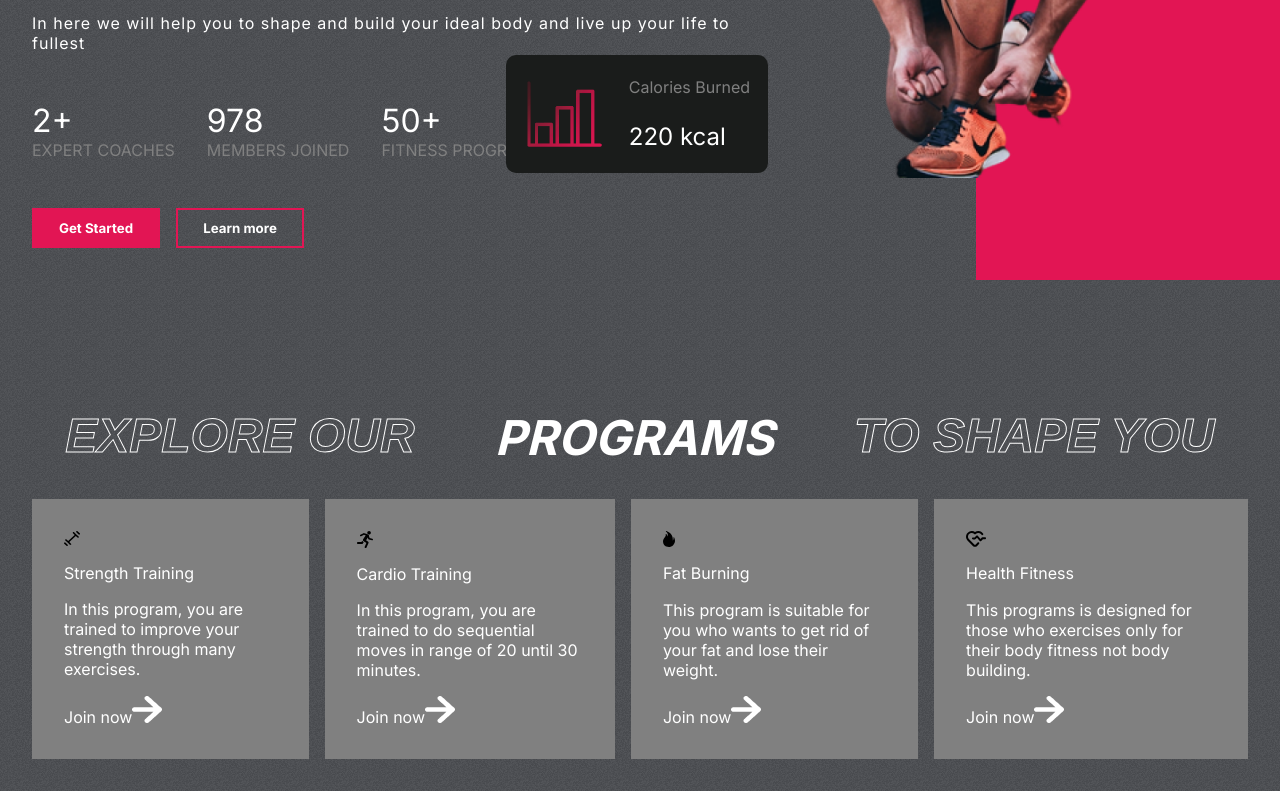
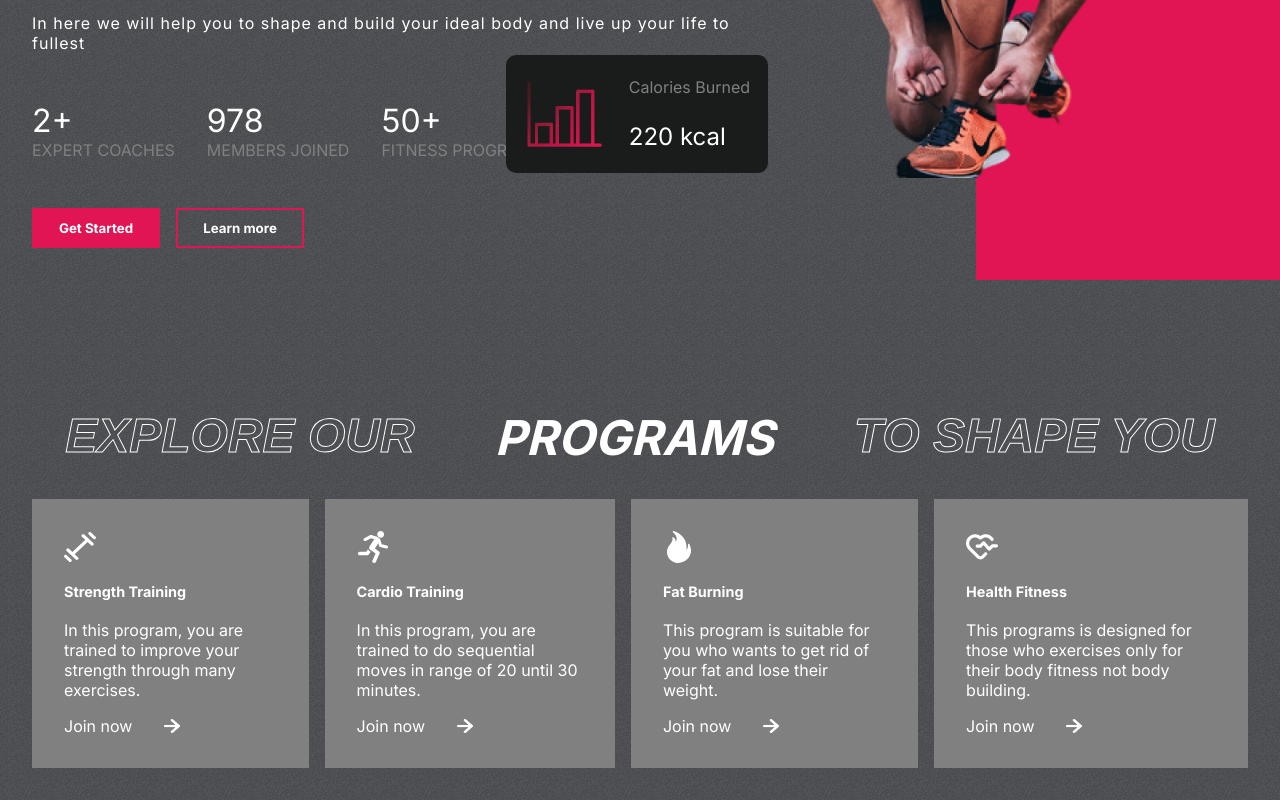
Before and after one commit to Ghantoos7/JIM-bepro, a React (Create React App) app: page / in a window 1280 px wide. Shown: the part 505-1305 px from the top of the page. Built offline with nearby package versions, Linux system fonts and the light colour scheme.

Commit message:
program final

```diff
--- a/src/componets/Programs/Programs.css
+++ b/src/componets/Programs/Programs.css
@@ -17,7 +17,7 @@
 }
 
 .programs-category{
-    display:     flex;
+    display: flex;
     gap: 1rem;
 }
 
@@ -31,3 +31,37 @@
     justify-content: space-between;
 
 }
+
+.category>:nth-child(1){
+    width: 2rem;
+    height: 2rem;
+    fill: white;
+
+}
+
+.category>:nth-child(2){
+    font-size: 1rem;
+    font-weight: bold;
+
+}
+
+.category>:nth-child(2){
+    font-size: 0.9rem;
+    line-height: 25px;
+}
+
+.join-now{
+    display: flex;
+    align-items: center;
+    gap: 2rem;
+}
+
+.join-now>img{
+    width: 1rem;
+}
+
+.category:hover{
+    background: rgb(26,28,27);
+    background: linear-gradient(231deg, rgba(26,28,27,1) 0%, rgba(226,21,84,1) 50%, rgba(255,54,115,1) 80%);
+    cursor: pointer;
+}
```
